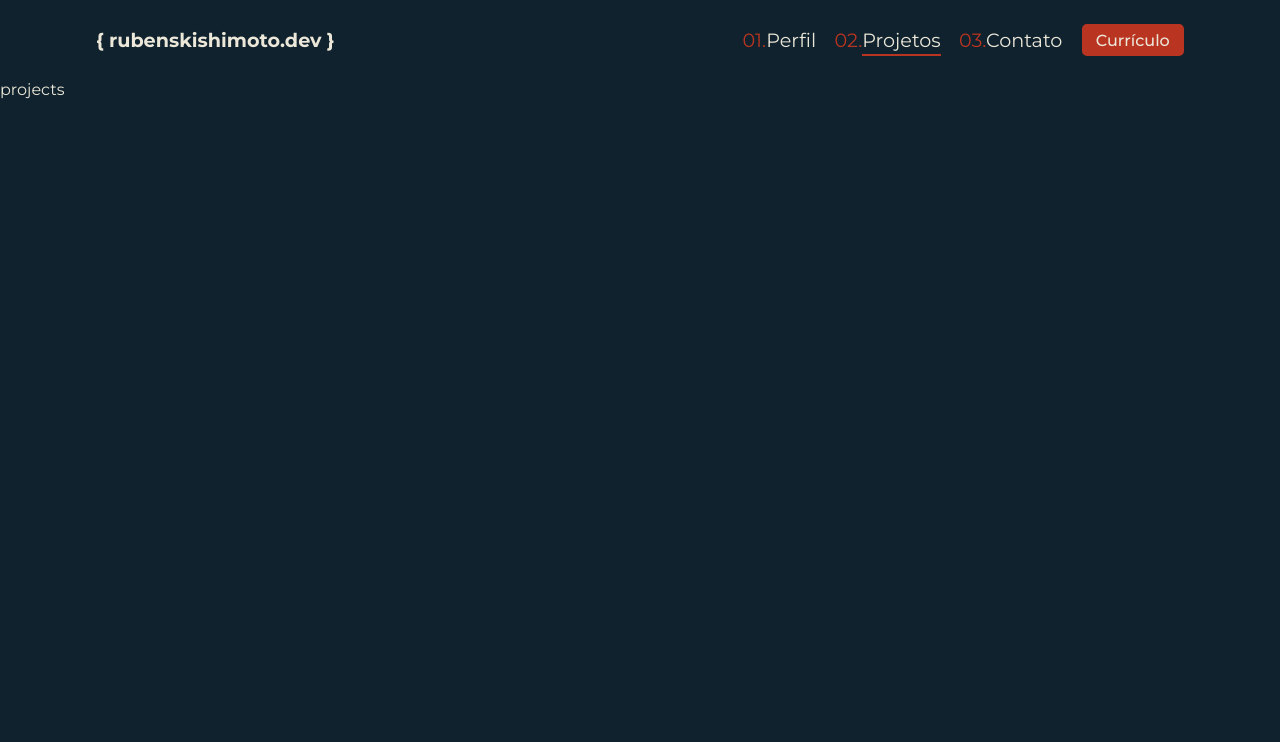
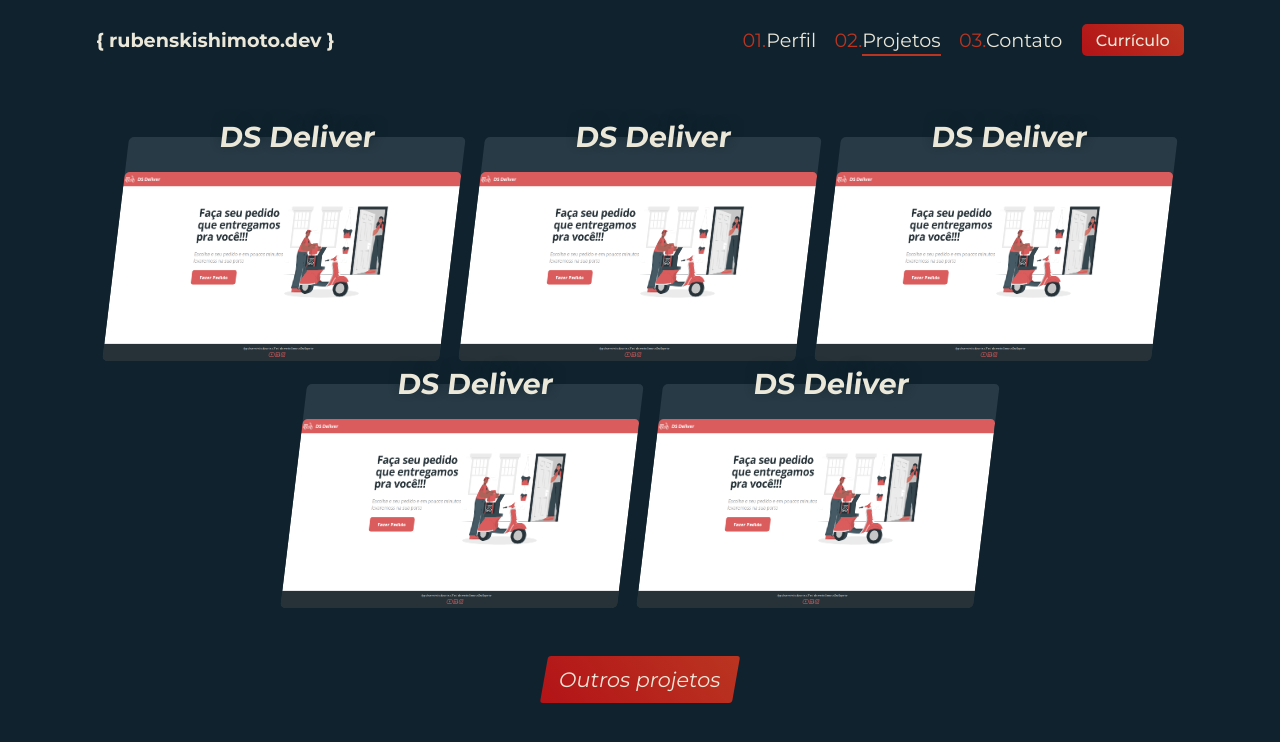
Before and after one commit to rubensmk/rubenskishimotodev, a Next.js app: page /projects in a window 1280 px wide. Shown: the top 742 px of the page. Built offline with nearby package versions, Linux system fonts and the light colour scheme.

Commit message:
feat: Add Projects on Project Page and Details Modal

```diff
--- a/src/components/Header/header.module.scss
+++ b/src/components/Header/header.module.scss
@@ -54,8 +54,10 @@
 
         li{
             color:var(--secondary);
-
-
+            transition: 0.4 ease;
+            &:hover{
+                filter:brightness(1.2);
+            }
         }
 
         a{
@@ -76,12 +78,19 @@
         height:2rem;
         width:6.4rem;
 
-        background-color: var(--secondary);
+        background: linear-gradient(225deg, var(--secondary) 0%, #b31317 100%);
         color: var(--text);
         font-size: 1rem;
         font-weight: 500;
 
-        border: 2px solid var(--secondary);
         border-radius:5px;
+        border:0;
+
+        transition: 0.3s;
+
+        &:hover{
+            transform: translate(5px,-6px);
+            filter:brightness(1.1);
+        }
     }
 }
--- /dev/null
+++ b/src/components/Modal/index.tsx
@@ -0,0 +1,37 @@
+/* eslint-disable @next/next/no-img-element */
+import styles from './modal.module.scss';
+import { CgCloseO } from 'react-icons/cg'
+import { RiGithubFill } from 'react-icons/ri'
+
+interface ModalProps {
+    closeModal: () => void;
+}
+
+export function Modal({ closeModal }: ModalProps) {
+
+    return (
+        <div className={styles.overlay} onClick={closeModal}>
+            <div className={styles.container}>
+                <header>
+                    <div>
+                        <h1>DS Deliver</h1>
+                        <p>(rubensmk/ds-deliver)</p>
+                    </div>
+                    <CgCloseO size={26} color="#FFF5D0" onClick={closeModal} />
+                </header>
+                <section>
+                    <strong>Descrição</strong>
+                    <p>It is a long established fact that a reader will be distracted by the readable content of a page when looking at its layout. The point of using Lorem Ipsum is that it has a more-or-less normal. </p>
+                    <strong>Ferramentas</strong>
+                    <p>React, React Native, Springboot Java</p>
+                </section>
+                <footer>
+                    <a>
+                        Repositório
+                        <RiGithubFill size={26} color="#111111" />
+                    </a>
+                </footer>
+            </div>
+        </div>
+    )
+}
--- /dev/null
+++ b/src/components/Modal/modal.module.scss
@@ -0,0 +1,76 @@
+.overlay{
+    background: rgba(42, 60, 71, 0.6);
+    position: fixed;
+    top: 0;
+    bottom: 0;
+    left: 0;
+    right: 0;
+
+    display: flex;
+    justify-content: center;
+    align-items: center;
+}
+
+.container{
+    background: linear-gradient(45deg, var(--secondary) 0%, #b31317 100%);
+    width: 100%;
+    max-width: 600px;
+    height: 320px;
+    padding: 2rem 3rem;
+    border-radius: 45px;
+    box-shadow: 0 0 10px rgba(0, 0, 0, 0.6);
+    text-align: center;
+    position: relative;
+
+    header{
+        display: flex;
+        justify-content: space-between;
+        align-items: center;
+
+        div{
+            display: flex;
+            align-items: center;
+            gap: 0.5rem;
+
+            h1{
+                font-weight: 500;
+                color: var(--btn-text);
+            }
+            p{
+                color: var(--btn-text);
+            }
+        }
+    }
+
+    section{
+        margin-top: 1rem;
+
+        display: flex;
+        flex-direction: column;
+        text-align: left;
+
+        strong{
+            margin-top:0.8rem;
+            color: var(--btn-text);
+        }
+        p{
+            color: var(--btn-text);
+        }
+    }
+
+    footer{
+        display: flex;
+        justify-content:flex-end;
+        a{
+            width:130px;
+            padding: 0.4rem 0.2rem;
+            color: var(--primary);
+            display: flex;
+            justify-content:center;
+            align-items: center;
+            border-radius: 5px;
+            background: var(--btn-text);
+            font-weight: 500;
+        }
+    }
+}
--- a/src/pages/home.module.scss
+++ b/src/pages/home.module.scss
@@ -1,7 +1,7 @@
 .container{
     display: flex;
     padding: 4rem 3rem;
-    height: 100%;
+    height: 85vh;
     justify-content: space-between;
     align-items: center;
 }
--- a/src/pages/projects/index.tsx
+++ b/src/pages/projects/index.tsx
@@ -1,13 +1,53 @@
+/* eslint-disable @next/next/no-img-element */
 import { Header } from '../../components/Header';
-import React from 'react';
+import React, { useState } from 'react';
+import styles from './projects.module.scss';
+import { Modal } from '../../components/Modal';
 
 export default function Projects() {
+    const [isOpenModal, setIsOpenModal] = useState(false);
+
+
+    const handleOpenModal = () => {
+        setIsOpenModal(true);
+    }
+
+    const handleCloseModal = () => {
+        setIsOpenModal(false);
+    }
+
     return (
         <>
             <Header />
-            <main>
-                projects
+            <main className={styles.container}>
+                <section className={styles.content}>
+                    <div className={styles.card} onClick={handleOpenModal}>
+                        <h1>DS Deliver</h1>
+                        <img src="/images/dsdeliver.png" alt="Project" className={styles.cardImage} />
+                    </div>
+                    <div className={styles.card} onClick={handleOpenModal}>
+                        <h1>DS Deliver</h1>
+                        <img src="/images/dsdeliver.png" alt="Project" className={styles.cardImage} />
+                    </div>
+                    <div className={styles.card} onClick={handleOpenModal}>
+                        <h1>DS Deliver</h1>
+                        <img src="/images/dsdeliver.png" alt="Project" className={styles.cardImage} />
+                    </div>
+                    <div className={styles.card} onClick={handleOpenModal}>
+                        <h1>DS Deliver</h1>
+                        <img src="/images/dsdeliver.png" alt="Project" className={styles.cardImage} />
+                    </div>
+                    <div className={styles.card} onClick={handleOpenModal}>
+                        <h1>DS Deliver</h1>
+                        <img src="/images/dsdeliver.png" alt="Project" className={styles.cardImage} />
+                    </div>
+                </section>
+                <a href="https://github.com/rubensmk?tab=repositories" target="_blank" rel="noreferrer" className={styles.button}>
+                    Outros projetos
+                </a>
+                {isOpenModal && <Modal closeModal={handleCloseModal} />}
             </main>
+
         </>
     )
 }
--- /dev/null
+++ b/src/pages/projects/projects.module.scss
@@ -0,0 +1,76 @@
+
+.container{
+    display: flex;
+    height: 85vh;
+    flex-direction:column;
+    justify-content:center;
+    align-items: center;
+}
+
+.content{
+    display: flex;
+    flex-wrap: wrap;
+    justify-content:center;
+    row-gap: 1.4rem;
+    column-gap: 1rem;
+}
+
+.card{
+    width: 340px;
+    height: 224px;
+    background: rgba(42, 60, 71, 0.95);
+    border-radius: 5px;
+    transform: matrix(0.99, 0, -0.12, 1, 0, 0);
+    display: flex;
+    flex-direction: column;
+    align-items: center;
+    transition: 0.7s ease;
+
+    h1{
+        color:var(--text);
+        background: transparent;
+
+        font-weight: 600;
+        font-size: 1.8rem;
+        border-radius: 2px;
+        position: relative;
+        visibility:visible;
+        bottom:18px;
+        text-shadow: 1px -5px 11px var(--primary);
+
+    }
+
+    .cardImage{
+        border-radius: 5px;
+        width: 100%;
+        height: 100%;
+    }
+
+    &:hover{
+       transform: translateY(6px);
+       cursor: pointer;
+    }
+}
+
+
+
+
+.button{
+    display: block;
+    width:12rem;
+    text-align: center;
+    padding: 0.7rem 0;
+    margin-top: 3rem;
+    font-size: 1.3rem;
+    border-radius: 3px;
+    -webkit-transform: skew(-10deg);
+    transform: skew(-10deg);
+    background: linear-gradient(225deg, var(--secondary) 0%, #b31317 100%);
+
+    transition:all 0.4s ease;
+
+    &:hover{
+        -webkit-filter: brightness(1.4);
+        filter:brightness(1.4)
+    }
+}
```
Also changed, not shown: public/images/dsdeliver.png (added).
